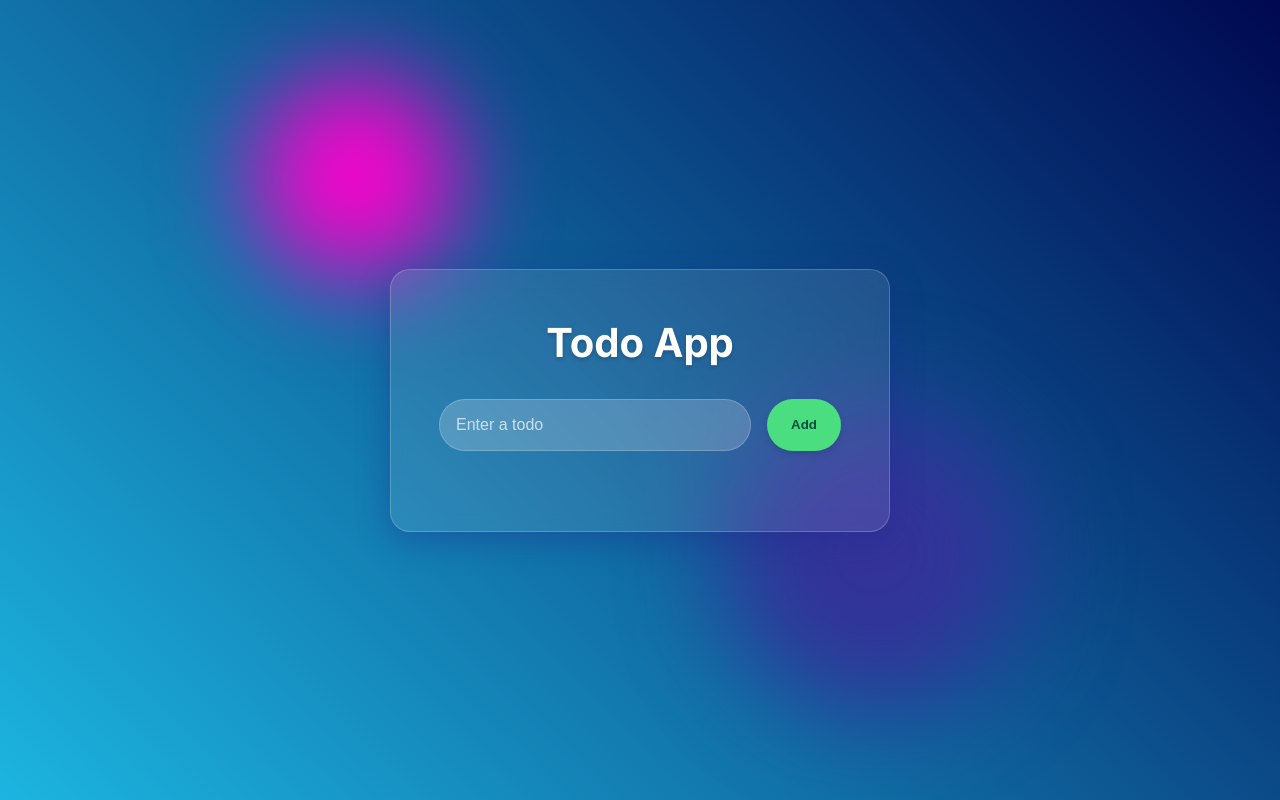
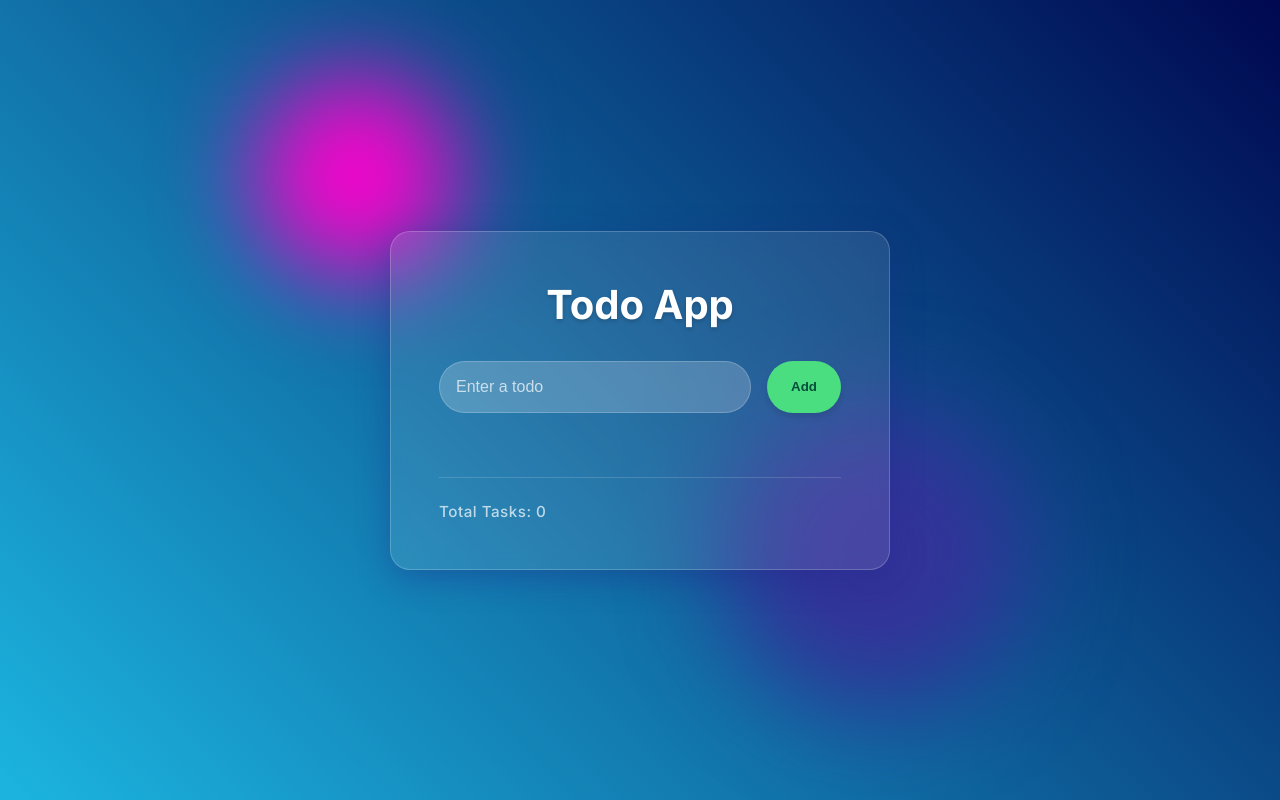
Before and after one commit to karthik-dev49/todo-node-app, a website: page index.html in a window 1280 px wide. Drawn offline with Linux system fonts and the light colour scheme; no server answers.

Commit message:
feat: add task accumulation counter to stats footer

```diff
--- a/index.html
+++ b/index.html
@@ -23,6 +23,10 @@
     </div>
 
     <ul id="todoList"></ul>
+
+    <div class="todo-stats">
+      <span id="todoCount">Total Tasks: 0</span>
+    </div>
   </div>
 
   <script>
@@ -44,6 +48,10 @@
         `;
         list.appendChild(li);
       });
+
+      // Update the task counter
+      const countEl = document.getElementById("todoCount");
+      countEl.textContent = `Total Tasks: ${todos.length}`;
     }
 
     async function addTodo() {
--- a/style.css
+++ b/style.css
@@ -213,3 +213,20 @@ h2 {
 ::-webkit-scrollbar-thumb:hover {
     background: rgba(255, 255, 255, 0.5);
 }
+
+/* Stats Counter */
+.todo-stats {
+    margin-top: 2rem;
+    padding-top: 1.5rem;
+    border-top: 1px solid rgba(255, 255, 255, 0.15);
+    display: flex;
+    justify-content: space-between;
+    align-items: center;
+    font-size: 0.95rem;
+    color: rgba(255, 255, 255, 0.7);
+}
+
+#todoCount {
+    font-weight: 500;
+    letter-spacing: 0.5px;
+}
```
